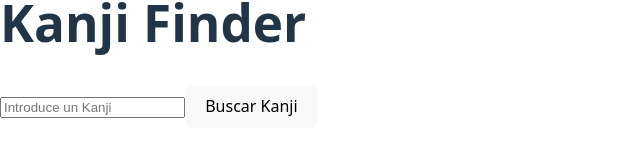
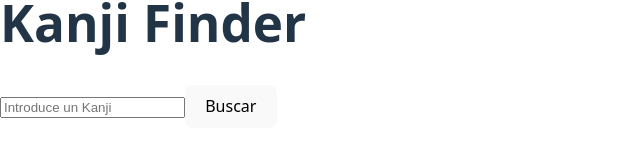
Before and after one commit to mvgarc/Kanji_App, a React (Vite) app in the folder frontend/: page / in a window 1280 px wide. Shown: the part 356-512 px from the top of the page, without its empty margins (0-640 px from the left). Built offline with nearby package versions, Linux system fonts and the light colour scheme.

Commit message:
feat: simplificar el texto del botón de búsqueda a "Buscar"

```diff
--- a/frontend/src/App.jsx
+++ b/frontend/src/App.jsx
@@ -37,7 +37,7 @@ function App() {
           onClick={fetchKanji}
           className="bg-blue-500 text-white px-4 py-2 rounded hover:bg-blue-600 transition"
         >
-          Buscar Kanji
+          Buscar
         </button>
       </div>
 
```
